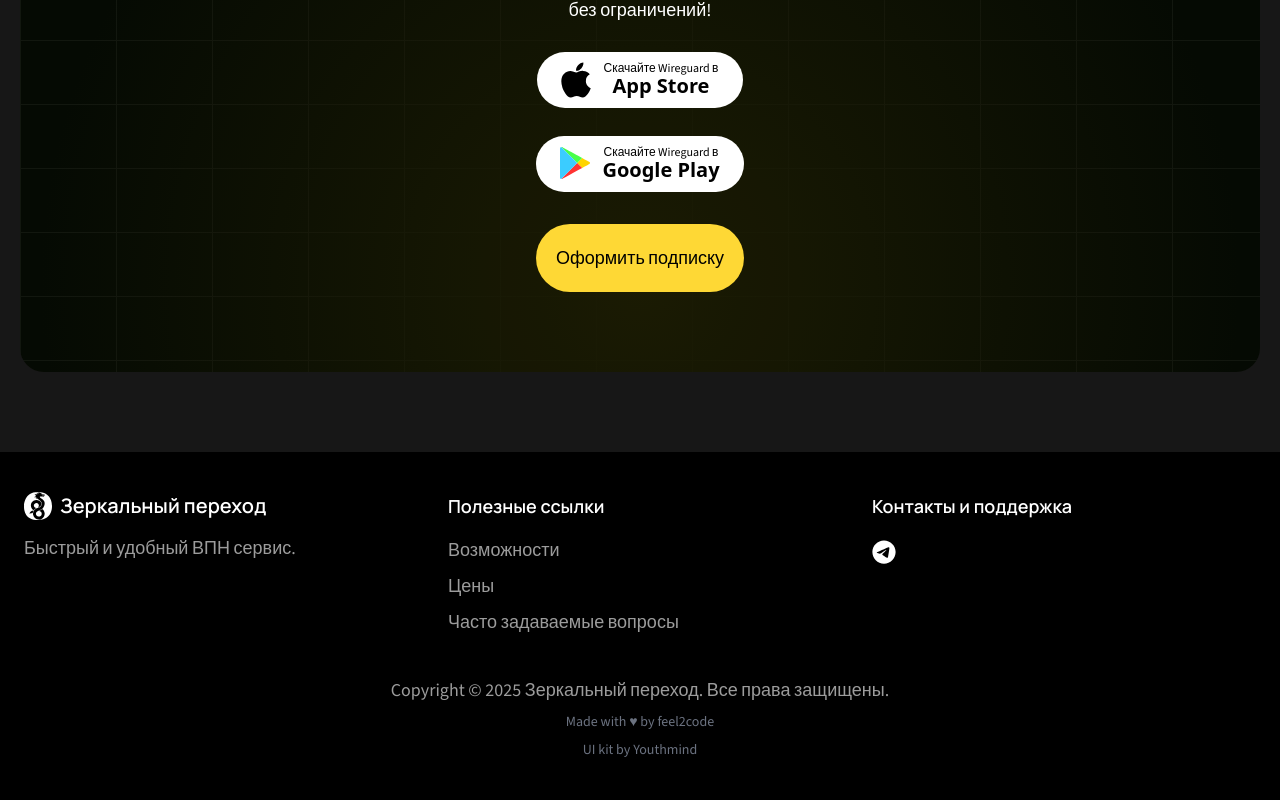
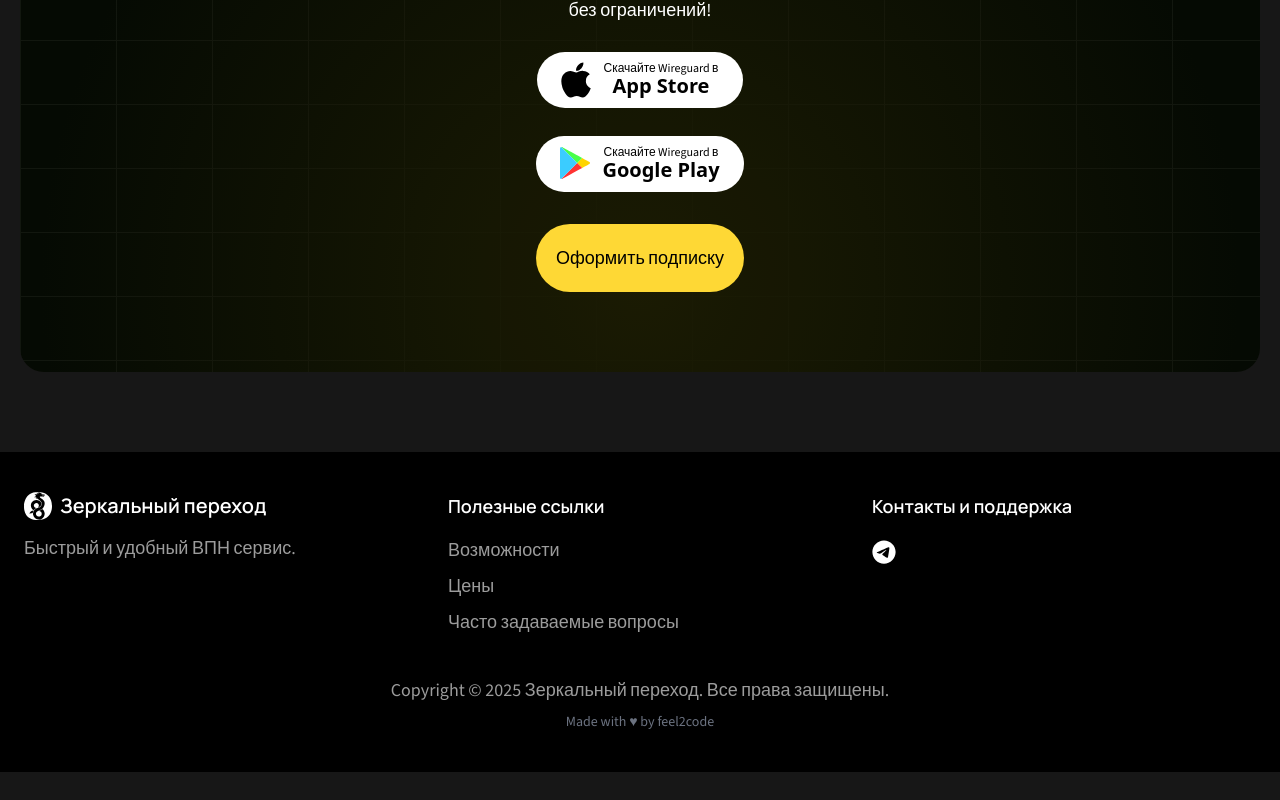
Before and after one commit to feel2code/web_mirror_movement, a Next.js app: page / in a window 1280 px wide. Shown: the part 4412-5212 px from the top of the page. After the commit the page ends 5184 px from the top, so only its background shows below. Built offline with nearby package versions, Linux system fonts and the light colour scheme.

Commit message:
ui kit not used, so obsolete

```diff
--- a/src/components/Footer.tsx
+++ b/src/components/Footer.tsx
@@ -56,7 +56,6 @@ const Footer: React.FC = () => {
             <div className="mt-8 md:text-center text-foreground-accent px-6">
                 <p>Copyright &copy; {new Date().getFullYear()} {siteDetails.siteName}. Все права защищены.</p>
                 <p className="text-sm mt-2 text-gray-500">Made with &hearts; by feel2code</p>
-                <p className="text-sm mt-2 text-gray-500">UI kit by <a href="https://ui8.net/youthmind/products/fintech-finance-mobile-app-ui-kit" target="_blank">Youthmind</a></p>
             </div>
         </footer>
     );
```
